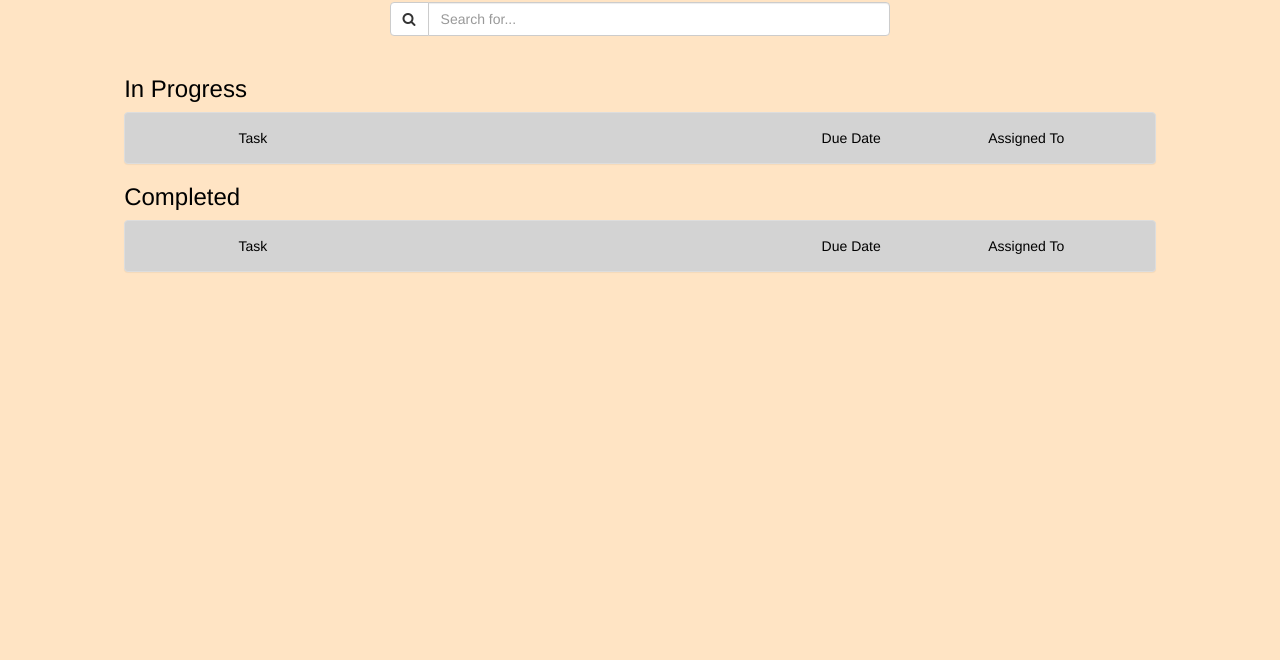
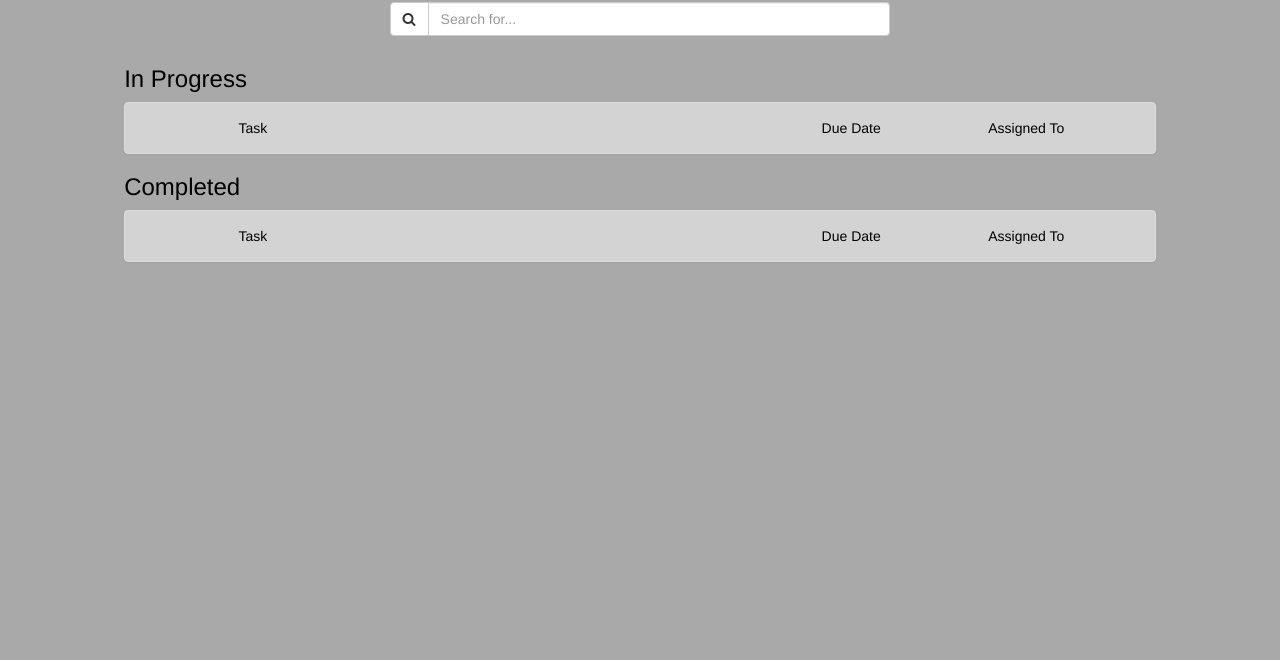
Before and after one commit to utleroy/ng-todo-demo, a website: page index.html in a window 1280 px wide. Shown: the part 140-800 px from the top of the page. Drawn offline with nearby package versions, Linux system fonts and the light colour scheme; some packages are replaced by stand-ins of ours; no server answers.

Commit message:
tinkered with sass

```diff
--- a/sass/main.scss
+++ b/sass/main.scss
@@ -1,11 +1,11 @@
-$lobster: bisque;
+$dkTheme: darkgray;
 $red: red;
 $blue: blue;
 $black: black;
 $heading: lightgrey;
 
 body {
-	background-color: $lobster;
+	background-color: $dkTheme;
 }
 
 .main-container {
@@ -13,7 +13,7 @@ body {
 }
 
 .search-bar-spacing {
-	padding-bottom: 20px;
+	padding-bottom: 10px;
 }
 
 .heading-row {
```
Also changed, not shown: styles/main.css.
